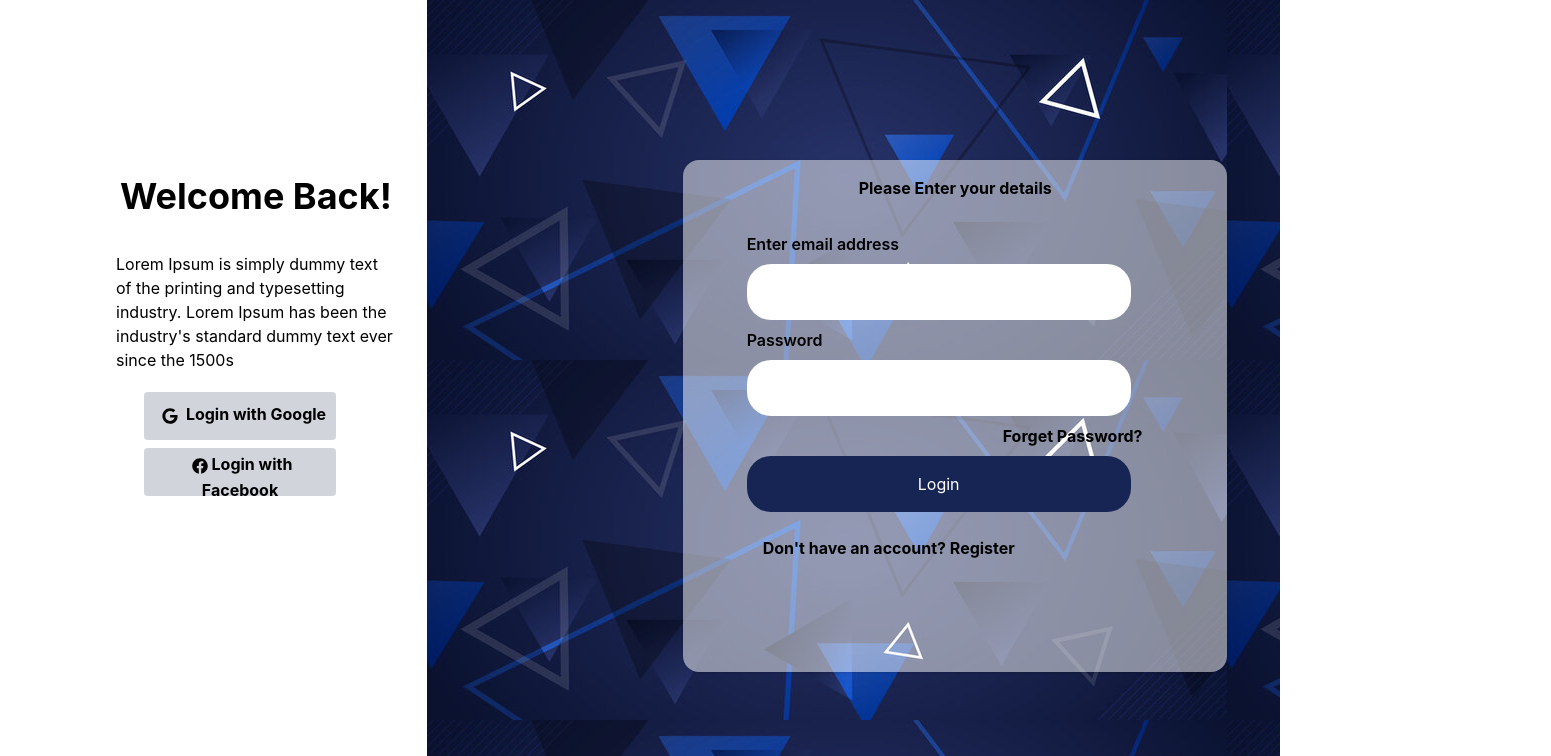
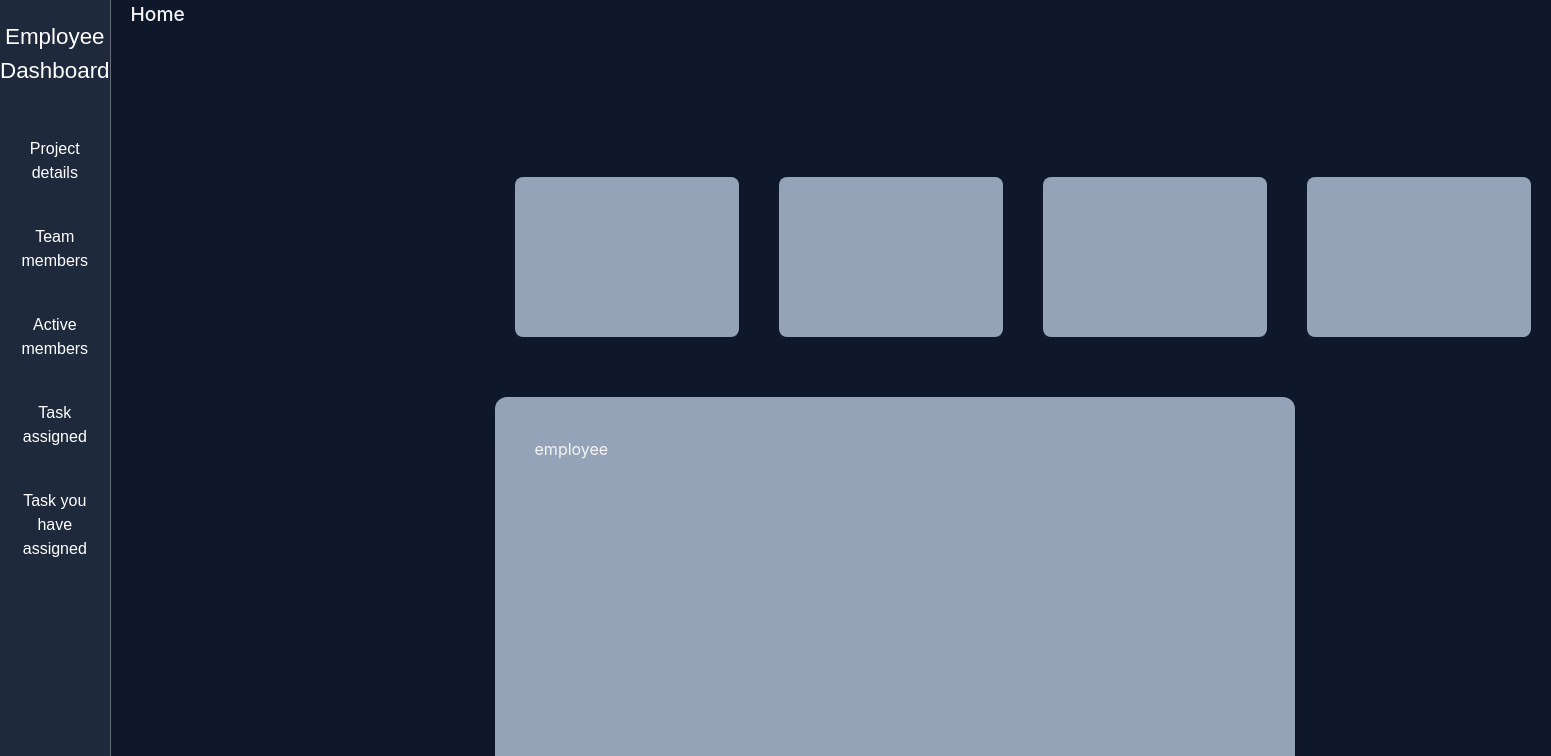
Before and after one commit to Sameer-khann/Navieo.employee, a React (Create React App) app in the folder frontend/: page / in a window 1280 px wide. Shown: the top 756 px of the page, 1551 px wide, since content can reach past the window. Built offline with nearby package versions, Linux system fonts and the light colour scheme.

Commit message:
Empolyee Form and Sidebar Integrated

```diff
--- a/frontend/package.json
+++ b/frontend/package.json
@@ -9,6 +9,7 @@
     "react": "^18.2.0",
     "react-dom": "^18.2.0",
     "react-icons": "^4.12.0",
+    "react-router-dom": "^6.20.1",
     "react-scripts": "5.0.1",
     "web-vitals": "^2.1.4"
   },
--- a/frontend/src/App.js
+++ b/frontend/src/App.js
@@ -1,12 +1,26 @@
 
 import './App.css';
-import Login from './components/Login'
+import Login from './components/Login';
+import { BrowserRouter as Router, Route, Routes } from 'react-router-dom';
+import LandingPage from './pages/LandingPage';
 
 function App() {
   return (
-    <div className="App">
-      <Login/>
-    </div>
+    <>
+      <Router>
+        <Routes>
+          <Route path="/" element={<LandingPage/>} />
+          <Route path="/login" element={<Login />} />
+        </Routes>
+      </Router>
+    </>
+
+
+
+
+    // <div className="App">
+    //   <Login/>
+    // </div>
   );
 }
 
--- /dev/null
+++ b/frontend/src/components/Employee.js
@@ -0,0 +1,36 @@
+const Employee = () => {
+    return (
+        <>
+                <div className=" ml-96 flex mt-32 h-36  ">
+                    <div className=" bg-slate-400 w-56 p-20 m-5 rounded-lg"></div>
+                    <div className=" bg-slate-400 w-56 p-20 m-5 rounded-lg"></div>
+                    <div className=" bg-slate-400 w-56 p-20 m-5 rounded-lg"></div>
+                    <div className=" bg-slate-400 w-56 p-20 m-5 rounded-lg"></div>
+                </div>
+                <div className="shadow-xl mt-24 rounded-xl w-[50rem] ml-96 h-96 p-10 m-10  bg-slate-400">
+                    <h1>employee</h1>
+                </div>
+                <div className="shadow-xl  rounded-xl w-[50rem] ml-96 h-96 p-10 m-10 bg-slate-400  ">
+                    <h1>start/end time</h1>
+                    <div className="flex">
+                        <div className="flex-col ">
+                            <input className="rounded-xl p-5 m-4 " placeholder="start"></input>
+                            <input className="rounded-xl p-5 m-4 " placeholder=""></input>
+                        </div>
+                        <div className="flex-col ">
+                            <input className="rounded-xl p-5 m-4 " placeholder="end"></input>
+                            <input className="rounded-xl p-5 m-4 " placeholder="comment"></input>
+
+                        </div>
+
+                    </div>
+                    <button className="bg-white p-4 m-4 hover:bg-blue-950 ml-64 rounded-xl">Start/end</button>
+                </div>
+                <div className="shadow-xl  rounded-xl w-[50rem] ml-96 h-96 p-10 m-10 bg-slate-400">
+                    <h1>All task</h1>
+                    <div className="bg-white w-[45rem] h-14 rounded-xl p-4 m-2"></div>
+                </div>
+        </>
+    )
+}
+export default Employee;
--- /dev/null
+++ b/frontend/src/components/Form.js
@@ -0,0 +1,21 @@
+const Form=()=>{
+    return(
+     <>
+     <div className="flex flex-row w-2/3 bg-blue-950 h-screen ">
+         {/*   <img>
+            </img>*
+
+
+            <div className=" flex justify-center">
+                <h1>enter</h1>
+                <h1 className="text-3xl">hiiii</h1>
+                <div className="shadow "></div>
+    </div>*/}
+      <div className="shadow ml-28 rounded-2xl mt-32 bg-red-50 h-60 w-40">
+       <h1>hii</h1>
+      </div>
+        </div>
+     </>
+    )
+}
+export default Form;
--- /dev/null
+++ b/frontend/src/components/Navbar.css
@@ -0,0 +1,35 @@
+.navbar {
+    display: flex;
+    justify-content: space-between;
+    padding: 0px 40px;
+    background: #626de356;
+    color: #6a3f98;
+  }
+
+  .navlist {
+    display: flex;
+    gap: 20px;
+    align-items: center;
+    color: rgb(0, 0, 0);
+    font-size: 1rem;
+    font-weight: 500;
+    text-transform: uppercase;
+  }
+
+  .navbarlist {
+    display: flex;
+    align-content: start;
+    justify-content: start;
+    padding: 30px;
+
+  }
+
+  .list {
+    display: flex;
+    flex-direction: column;
+    cursor: pointer;
+  }
+
+  .list p:hover {
+    color: #AFDBF5;
+  }
--- /dev/null
+++ b/frontend/src/components/Navbar.js
@@ -0,0 +1,47 @@
+import React, { useState } from 'react'
+import { Link } from 'react-router-dom';
+// import menutrigger from "../img/icons8-menu-26.png"
+// import closetrigger from "../img/icons8-close-24.png"
+
+
+
+export default function Navbar() {
+
+    const [isSidebarOpen, setIsSidebarOpen] = useState(false);
+
+    const handleToggleSidebar = () => {
+        setIsSidebarOpen(prevState => !prevState);
+    };
+
+    return (
+        <>
+            <div className="navbar">
+                <div className="logo">
+                    <h1>YOURDEVELOPER01</h1>
+                </div>
+                <div className="navlist">
+                    <button className="button-867" onClick={handleToggleSidebar}>
+                        {/* <img src={menutrigger} alt="" /> */}
+                    </button>
+                    <div className={`sidebar ${isSidebarOpen ? 'open' : ''}`}>
+                        <button className="button-867" onClick={handleToggleSidebar}>
+                            {/* <img src={closetrigger} alt="" /> */}
+                        </button>
+                        <div className="navbarlist">
+                            <div className='list'>
+                                <p href="/">Home</p>
+                                <p href="/"><Link className="" to="../pages/Project">
+                                    Projects
+                                </Link></p>
+                                <p href="/about">About</p>
+                                <p href="/contact">Contact</p>
+                                <p href="/services">Services</p>
+                            </div>
+                        </div>
+                    </div>
+                </div>
+            </div>
+
+        </>
+    )
+}
--- /dev/null
+++ b/frontend/src/components/Sidebar.css
@@ -0,0 +1,39 @@
+/* .Sidebar {
+} */
+
+.sidebarSection {
+    font-family: Arial, sans-serif;
+    width: 100%;
+    background-color: #1e293b;
+    border-right: 1px solid rgba(255, 255, 255, 0.317);
+    display: flex;
+    align-items: center;
+    flex-direction: column;
+    gap: 20px;
+    color: white;
+    height: 100vh;
+    z-index: 1;
+
+}
+
+.HeadtextSidebar {
+    text-align: center;
+    padding: 20px 0;
+    font-size: 1.4rem;
+    font-weight: 300;
+}
+
+.textSidebar {
+    padding: 10px;
+    max-width: 100%;
+    text-align: center;
+    border-radius: 1rem;
+    color: rgb(255, 255, 255);
+    font-size: 1rem;
+    font-weight: 400;
+    cursor: pointer;
+}
+
+.textSidebar:hover {
+    color: #885af0;
+}
--- /dev/null
+++ b/frontend/src/components/Sidebar.js
@@ -0,0 +1,20 @@
+import React from 'react'
+import './Sidebar.css'
+
+export default function Sidebar() {
+  return (
+    <>
+      <div className="Sidebar">
+        <div className="sidebarSection">
+            <span className='HeadtextSidebar'>Employee Dashboard</span>
+            <span className='textSidebar'>Project details</span>
+            <span className='textSidebar'>Team members</span>
+            <span className='textSidebar'>Active members</span>
+            <span className='textSidebar'>Task assigned</span>
+            <span className='textSidebar'>Task you have assigned</span>
+        </div>
+
+      </div>
+    </>
+  )
+}
--- /dev/null
+++ b/frontend/src/pages/LandingPage.css
@@ -0,0 +1,56 @@
+.container {
+    display: flex;
+    height: 100vh;
+}
+
+
+.right-section {
+    flex: .8;
+    background-color: #0f172a;
+    color: whitesmoke;
+    display: flex;
+    flex-direction: column;
+}
+
+.left-section {
+    flex: .2;
+    background-color: rgb(0, 116, 78);
+}
+
+.hidden{
+    margin-left: -320px;
+}
+
+.top-right-section {
+    flex: .1;
+}
+
+.bottom-right-section {
+    /* padding: 20px; */
+    flex: .9;
+    height: 100vh;
+}
+
+
+@media (max-width: 800px) {
+    .container {
+        flex-direction: column;
+    }
+
+    .left-section,
+    .right-section {
+        width: 100%;
+        margin-left: 0;
+    }
+}
+
+.HomeButton{
+    padding: 0 20px;
+    font-size: 1.2rem;
+    font-weight: 500;
+    cursor: pointer;
+}
+
+.HomeButton:hover{
+    color: #a87efc;
+}
--- /dev/null
+++ b/frontend/src/pages/LandingPage.js
@@ -0,0 +1,38 @@
+// YourComponent.js
+import React, { useState } from 'react';
+import './LandingPage.css'; // Import the CSS file
+import Sidebar from '../components/Sidebar';
+import Navbar from '../components/Navbar';
+import Employee from '../components/Employee';
+import  Form  from '../components/Form';
+
+const LandingPage = () => {
+
+    const [isLeftSectionVisible, setLeftSectionVisibility] = useState(true);
+
+    const toggleLeftSection = () => {
+        setLeftSectionVisibility(!isLeftSectionVisible);
+    };
+
+
+
+    return (
+        <div className="container">
+            <div className={`left-section ${isLeftSectionVisible ? '' : 'hidden'}`}>
+                <Sidebar />
+            </div>
+            <div className="right-section">
+                <div className="top-right-section">
+                    {/* <Navbar /> */}
+                </div>
+                <div className="HomeButton" onClick={toggleLeftSection}>Home</div>
+                <div className="bottom-right-section">
+                    <Employee/>
+                    <Form/>
+                </div>
+            </div>
+        </div>
+    );
+};
+
+export default LandingPage;
```
Also changed, not shown: 1 other file (tests, documents, lock files or other folders).
